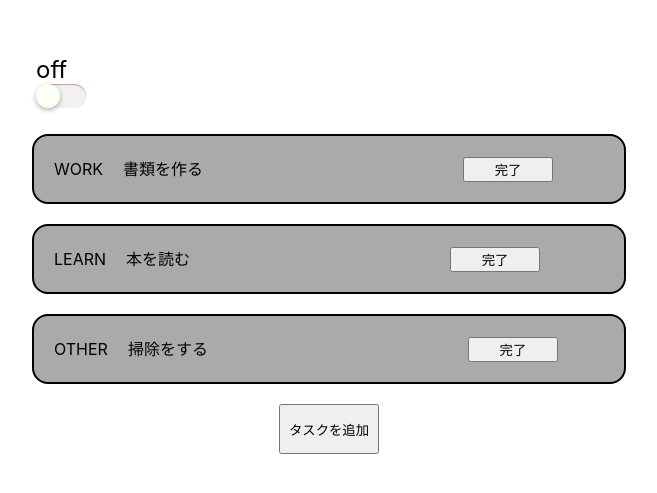
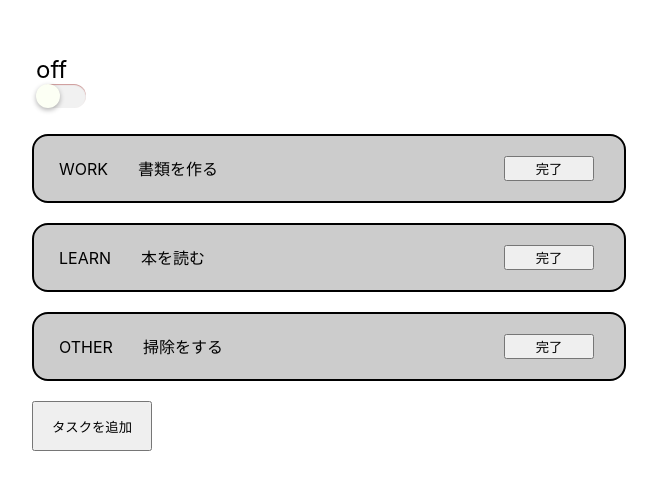
Before and after one commit to sion6040/todo-list-react, a React (Create React App) app: page / in a window 1280 px wide. Shown: the part 251-744 px from the top of the page, without its empty margins (358-1015 px from the left). Built offline with nearby package versions, Linux system fonts and the light colour scheme.

Commit message:
style:コード修正

```diff
--- a/package.json
+++ b/package.json
@@ -1,4 +1,5 @@
 {
+  "license": "UNLICENSED",
   "name": "todo-list-react",
   "version": "0.1.0",
   "private": true,
@@ -13,6 +14,7 @@
     "react": "^17.0.1",
     "react-dom": "^17.0.1",
     "react-scripts": "4.0.1",
+    "styled-components": "^5.2.3",
     "typescript": "^4.0.3",
     "web-vitals": "^0.2.4"
   },
@@ -41,6 +43,7 @@
     ]
   },
   "devDependencies": {
+    "@types/styled-components": "^5.1.9",
     "prettier": "^2.2.1"
   }
 }
--- a/src/App.css
+++ b/src/App.css
@@ -9,15 +9,16 @@
   margin-left: -250px;
   margin-top: -100px;
 }
-.createTask{
+.createTask {
   text-align: center;
 }
 .tasklist {
-  background-color: #aaaaaa;
+  display: flex;
+  background: #ccc;
   padding: 20px 30px 20px 10px;
   border: 2px solid black;
   border-radius: 16px;
-  width:550px;
+  width: 550px;
   margin-bottom: 20px;
 }
 
@@ -58,10 +59,10 @@
 .switch {
   margin-top: 4px;
   margin-left: 2px;
-  font-size:24px;
+  font-size: 24px;
   padding: 2px;
 }
-.switch input[type=checkbox]{
+.switch input[type='checkbox'] {
   position: absolute;
   opacity: 0;
 }
@@ -81,26 +82,26 @@
   transition: background 0.1s ease;
   background: #f1f1f1;
   border-radius: 50px;
-  box-shadow: inset 0px 1px 1px rgba(171,66,63,0.5);
+  box-shadow: inset 0px 1px 1px rgba(171, 66, 63, 0.5);
 }
 .switch label:after {
-  content:'';
+  content: '';
   position: absolute;
   width: 1em;
   height: 1em;
   border-radius: 50px;
   left: 0;
-  transition : all 0.2s ease;
-  box-shadow: 0px 2px 5px 0px rgba(0,0,0,0.3);
+  transition: all 0.2s ease;
+  box-shadow: 0px 2px 5px 0px rgba(0, 0, 0, 0.3);
   background: #fcfff4;
-  animation: swich-off .2s ease-out;
-  z-index:2;
+  animation: swich-off 0.2s ease-out;
+  z-index: 2;
 }
-.switch input[type=checkbox]:checked+label:before {
-  background:#8ce196;
-  box-shadow: inset 0px 1px 1px rgba(84,152,140,0.5);
+.switch input[type='checkbox']:checked + label:before {
+  background: #8ce196;
+  box-shadow: inset 0px 1px 1px rgba(84, 152, 140, 0.5);
 }
-.switch input[type=checkbox]:checked+label:after {
-  animation: switch-on .2s ease-out;
+.switch input[type='checkbox']:checked + label:after {
+  animation: switch-on 0.2s ease-out;
   left: 1.1em;
 }
--- a/src/App.tsx
+++ b/src/App.tsx
@@ -1,9 +1,8 @@
 import React from 'react';
 import './App.css';
 import { useState } from 'react';
-//divタグをインラインにしているため、widthの指定ができずに、完了ﾎﾞﾀﾝがずれてしまう。
+import styled from 'styled-components';
 let idnum: number = 3;
-
 const TASK_TYPE = {
   WORK: 'WORK',
   LEARN: 'LEARN',
@@ -11,15 +10,16 @@ const TASK_TYPE = {
 };
 
 export function App() {
+  const [idnum, setId] = useState(3);
   const [todolist, setTodolist] = useState<{ id: number; task: string; type: string }[]>([
     { id: 1, task: '書類を作る', type: TASK_TYPE.WORK },
     { id: 2, task: '本を読む', type: TASK_TYPE.LEARN },
     { id: 3, task: '掃除をする', type: TASK_TYPE.OTHER },
   ]);
-  const handleRemoveItem = (e: number) => {
-    setTodolist(todolist.filter((todo) => todo.id !== e));
+  const handleDone = (id: number) => {
+    setTodolist(todolist.filter((todo) => todo.id !== id));
   };
-  const [st, setSt] = useState(false);
+  const [Switch, setSwitch] = useState(false);
   const createTask = () => {
     idnum++;
     setTodolist(
@@ -31,10 +31,10 @@ export function App() {
     );
   };
   const onoff = () => {
-    if (st === false) {
-      setSt(true);
+    if (Switch === false) {
+      setSwitch(true);
     } else {
-      setSt(false);
+      setSwitch(false);
     }
   };
   const changeType = (event: React.ChangeEvent<HTMLSelectElement>, id: number) => {
@@ -59,43 +59,91 @@ export function App() {
   };
   return (
     <div>
-      <div className="body">
+      <Body>
         <div className="switch">
           <input type="checkbox" id="toggle" className="toggle" onClick={() => onoff()} />
-          {st ? 'on' : 'off'}
+          {Switch ? 'on' : 'off'}
           <label htmlFor="toggle"></label>
         </div>
         {todolist.map((todo) => (
-          <div key={todo.id} className="tasklist">
-            {st ? (
-              <select value={todo.type} onChange={(event) => changeType(event, todo.id)}>
+          <TaskList key={todo.id}>
+            {Switch ? (
+              <Select value={todo.type} onChange={(event) => changeType(event, todo.id)}>
                 {Object.values(TASK_TYPE).map((tasktype) => (
                   <option key={tasktype} value={tasktype}>
                     {tasktype}
                   </option>
                 ))}
-              </select>
+              </Select>
             ) : (
-              <div style={{ margin: '10px', display: 'inline' }}>{todo.type}</div>
+              <DivType>{todo.type}</DivType>
             )}
-            {st?(
-              <input value={todo.task} onChange={(event) => changeTask(event, todo.id)}></input>
-            ):(
-            <div style={{ margin: '10px', display: 'inline' }}>{todo.task}</div>
+            {Switch ? (
+              <Input value={todo.task} onChange={(event) => changeTask(event, todo.id)}></Input>
+            ) : (
+              <DivTask>{todo.task}</DivTask>
             )}
-            <div style={{ padding: '0 0 0 250px', display: 'inline' }}>
-              <button style={{ width: '90px' }} onClick={() => handleRemoveItem(todo.id)} key={todo.id}>
+            <DoneDiv>
+              <button className="done-button" onClick={() => handleDone(todo.id)} key={todo.id}>
                 完了
               </button>
-            </div>
-          </div>
+            </DoneDiv>
+          </TaskList>
         ))}
-        <div className="createTask">
-          <button style={{ width: '100px', height: '50px', marginBottom: '400px' }} onClick={() => createTask()}>
+        <CreateTask>
+          <button className="create-task" onClick={() => createTask()}>
             タスクを追加
           </button>
-        </div>
-      </div>
+        </CreateTask>
+      </Body>
     </div>
   );
 }
+const Body = styled.div`
+  position: absolute;
+  left: 50%;
+  top: 50%;
+  margin: -100px 0 0 -250px;
+`;
+const TaskList = styled.div`
+  display: flex;
+  background: #ccc;
+  padding: 20px 30px 20px 10px;
+  border: 2px solid black;
+  border-radius: 16px;
+  width: 550px;
+  margin-bottom: 20px;
+`;
+const Input = styled.input`
+  width: 1100px;
+`;
+const DivTask = styled.div`
+  width: 1100px;
+`;
+const DoneDiv = styled.div`
+  width: 100%;
+  text-align: right;
+  .done-button {
+    width: 90px;
+  }
+`;
+const Select = styled.select`
+  width: 150px;
+  margin-right: 30px;
+  margin-left: 15px;
+  margin-top: 3px;
+`;
+const DivType = styled.div`
+  width: 150px;
+  margin-right: 30px;
+  margin-left: 15px;
+  margin-top: 3px;
+`;
+const CreateTask = styled.div`
+  align: center;
+  .create-task {
+    width: 120px;
+    height: 50px;
+    margin-bottom: 400px;
+  }
+`;
```
Also changed, not shown: 1 other file (tests, documents, lock files or other folders).
